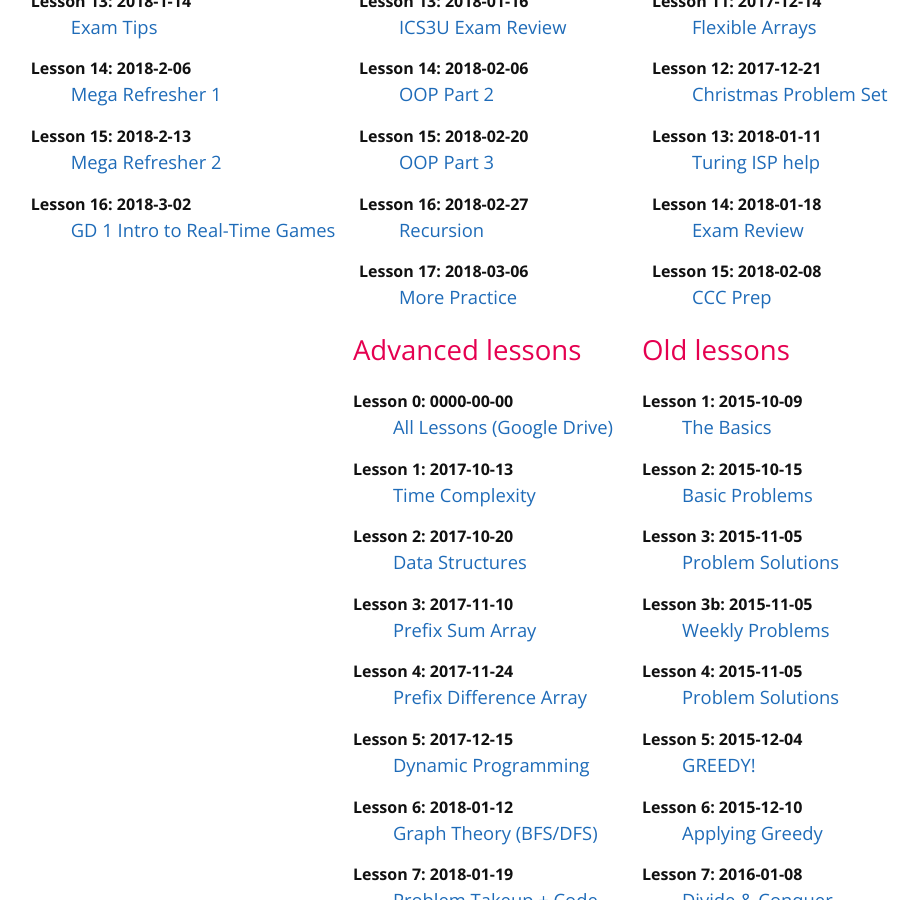
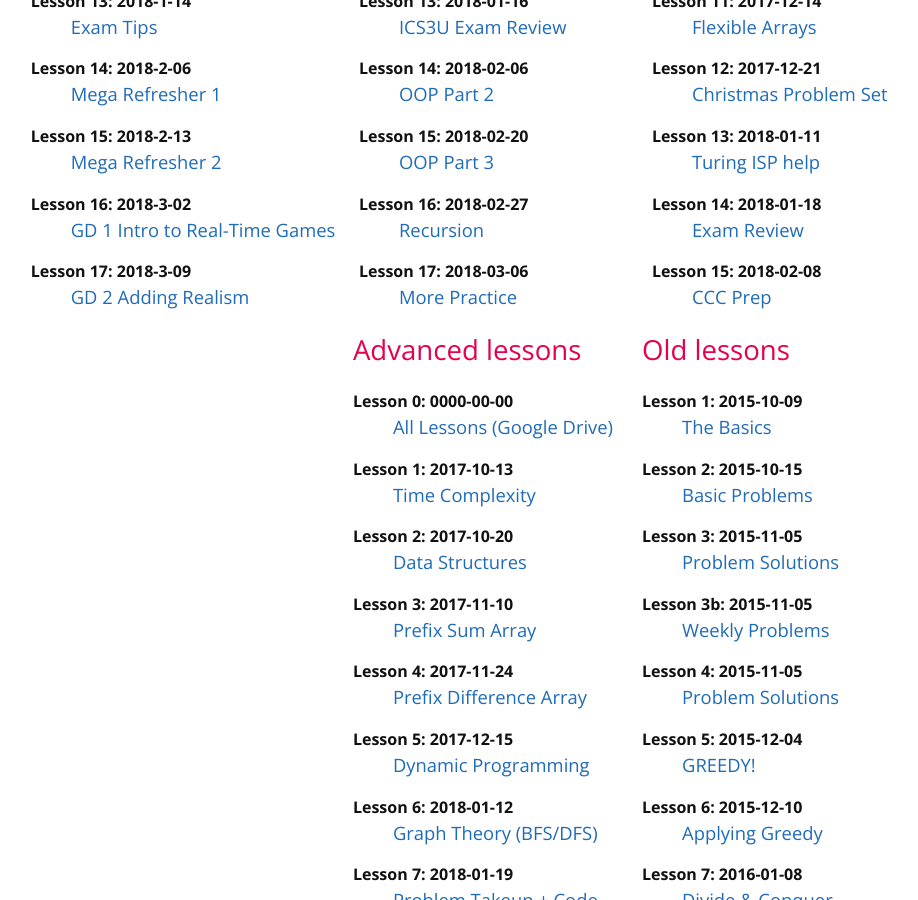
Before and after one commit to mcpt/mcpt.github.io, a Jekyll site: the page built from cpt.md, in a window 1280 px wide and 900 px high, scrolled down 1422 px. Shown: the whole window, without its empty margins (44-962 px from the left). Built offline with Jekyll 4.4.1, drawn with Linux system fonts in a browser that asks for light colours.

Commit message:
Update junior-lessons.yml

```diff
--- a/_data/junior-lessons.yml
+++ b/_data/junior-lessons.yml
@@ -83,3 +83,8 @@
   date: 2018-3-02
   id: 16
   url: https://drive.google.com/open?id=1lNOhFY-UJXjK1iAG__Sa_2t9HjxqtZcL
+
+- title: GD 2 Adding Realism
+  date: 2018-3-09
+  id: 17
+  url: https://drive.google.com/drive/folders/10exi5xBX5b9teyTrz1KaQQaWVLtPA59k
```
